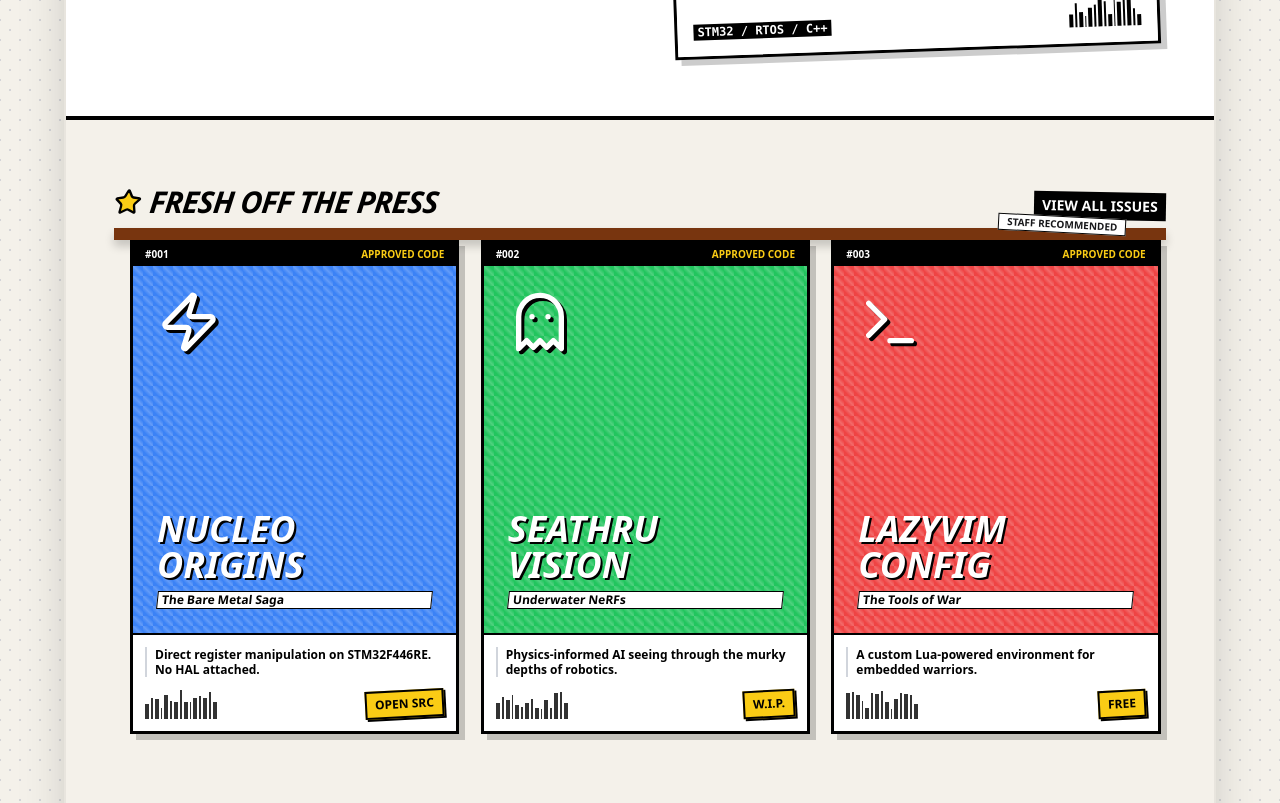
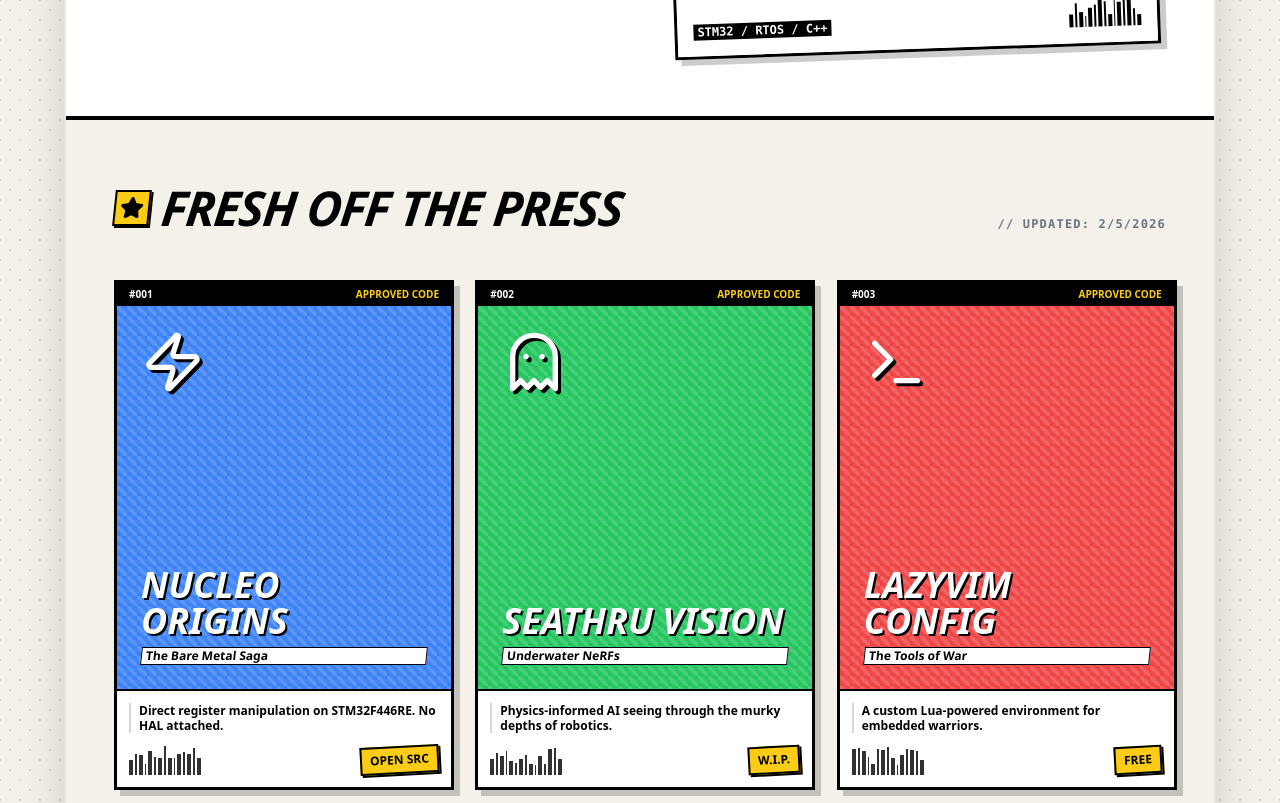
Before and after one commit to sid314/personal-slopsite, a React (Vite) app: page /#/ in a window 1280 px wide. Shown: the part 800-1603 px from the top of the page. Built offline with nearby package versions, Linux system fonts and the light colour scheme.

Commit message:
stupid slopsite

```diff
--- a/src/pages/Home.tsx
+++ b/src/pages/Home.tsx
@@ -67,7 +67,7 @@
               Read Bio
             </button>
 
-            {/* Social Icons (Mapped from Constant) */}
+            {/* Social Icons */}
             <div className="flex gap-2">
               {SOCIAL_LINKS.map((link, i) => (
                 <a
@@ -129,28 +129,29 @@
         </div>
       </section>
 
-      {/* NEW ARRIVALS */}
-      <section id="new" className="px-6 md:px-12 mt-16 scroll-mt-32">
-        <div className="flex items-end justify-between mb-2">
-          <h3 className="text-3xl font-black italic tracking-tight flex items-center gap-2 text-black transform -skew-x-6">
-            <Star className="fill-comic-yellow text-black" size={28} /> FRESH
-            OFF THE PRESS
+      {/* NEW ARRIVALS (CLEAN VERSION) */}
+      <section
+        id="new"
+        className="px-6 md:px-12 py-16 scroll-mt-20 bg-transparent"
+      >
+        <div className="flex flex-col md:flex-row md:items-end justify-between mb-12 gap-4">
+          <h3 className="text-3xl md:text-5xl font-black italic tracking-tight flex items-center gap-3 text-black transform -skew-x-6">
+            <div className="bg-comic-yellow border-2 border-black p-1 shadow-[2px_2px_0px_black]">
+              <Star className="text-black" size={24} fill="currentColor" />
+            </div>
+            FRESH OFF THE PRESS
           </h3>
-          <a
-            href="#"
-            className="text-sm font-bold bg-black text-white px-2 py-1 rotate-1 hover:-rotate-1 transition-transform"
-          >
-            VIEW ALL ISSUES
-          </a>
-        </div>
 
-        <div className="shelf w-full mb-12 relative">
-          <div className="absolute -top-3 right-10 bg-white border border-black px-2 text-[10px] font-bold rotate-3">
-            STAFF RECOMMENDED
+          <div className="flex items-center gap-2">
+            <span className="font-mono text-xs font-bold text-gray-500 uppercase tracking-widest hidden md:block">
+              // UPDATED: {new Date().toLocaleDateString()}
+            </span>
+            <div className="h-1 w-12 bg-black md:hidden"></div>
           </div>
         </div>
 
-        <div className="grid md:grid-cols-3 gap-8 px-4">
+        {/* The Grid of Comics */}
+        <div className="grid md:grid-cols-3 gap-8">
           {INVENTORY.map((item, i) => (
             <ComicCover key={i} item={item} />
           ))}
```
